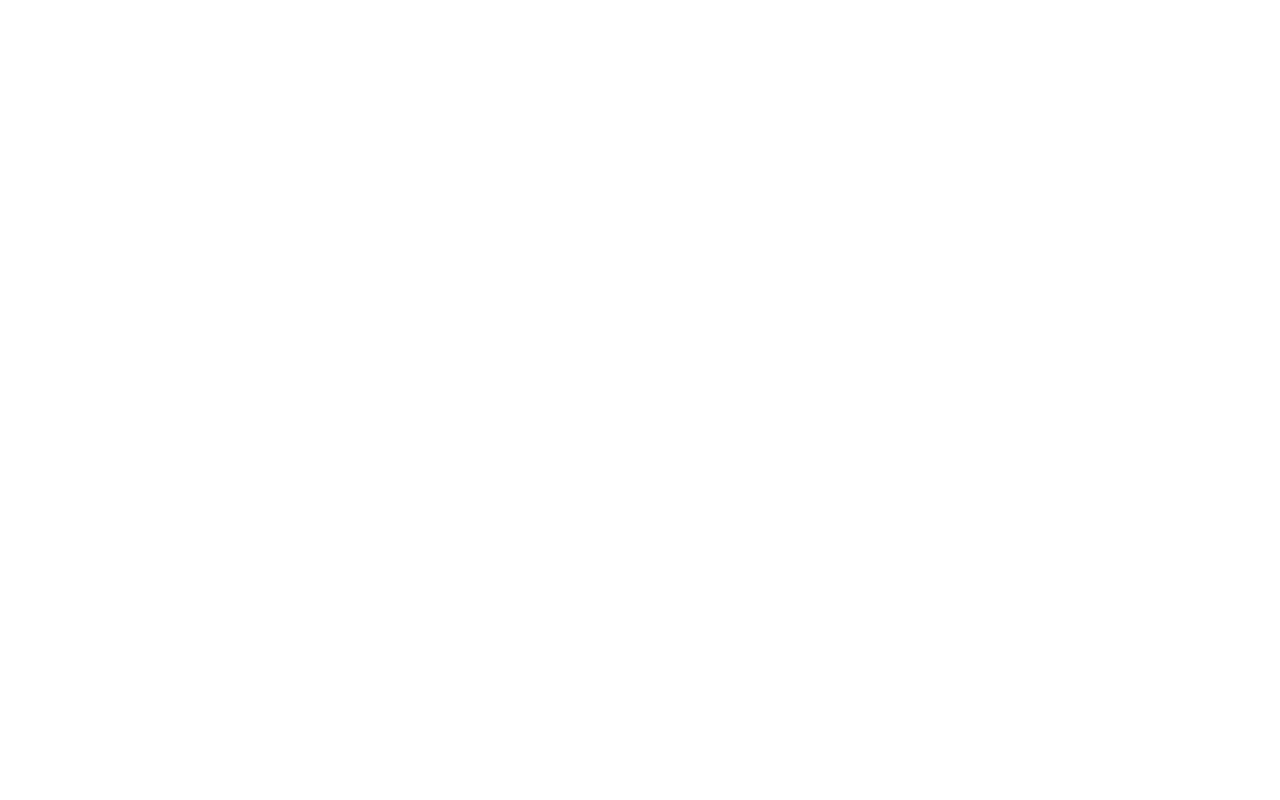
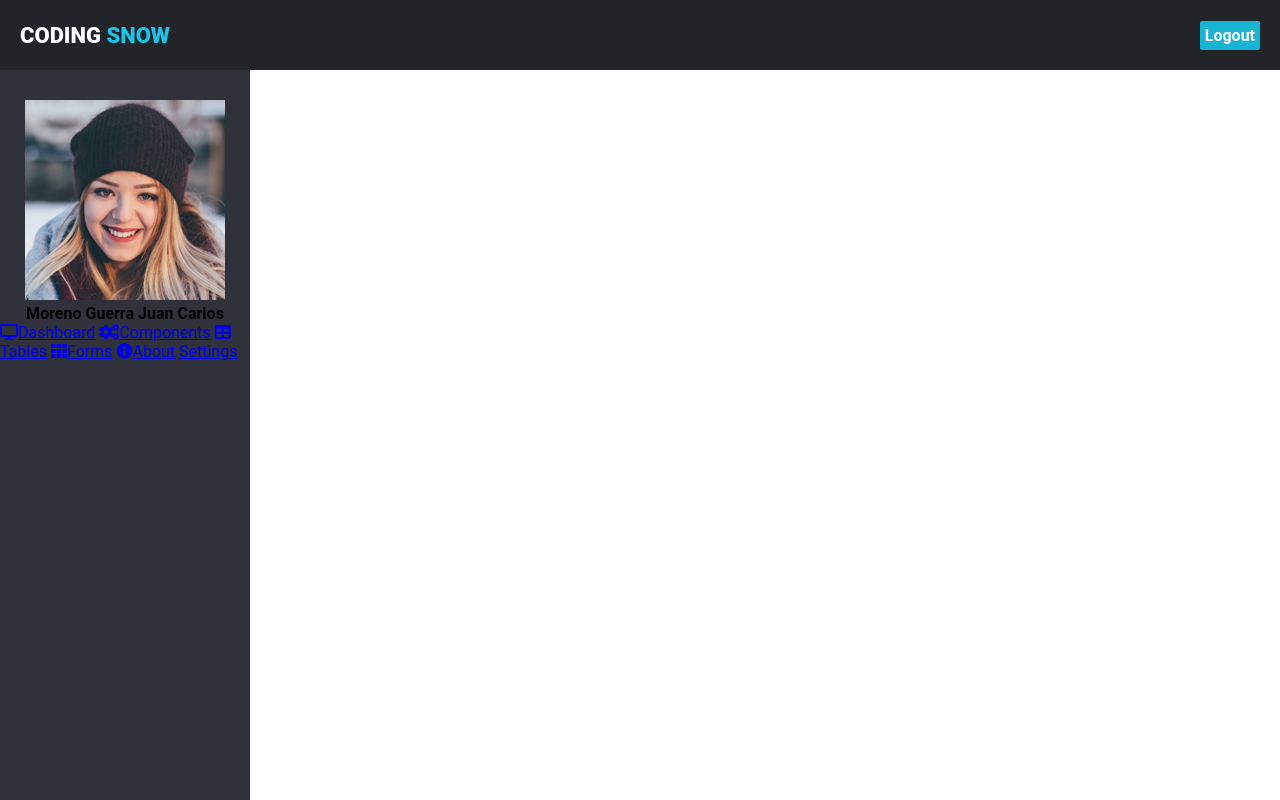
Before and after one commit to juanc159/Menu-Dashboard, a plain HTML site: page index.html in a window 1280 px wide. Drawn offline with Linux system fonts and the light colour scheme.

Commit message:
barra superior lista

```diff
--- a/index.html
+++ b/index.html
@@ -3,10 +3,35 @@
 <head>
     <meta charset="UTF-8">
     <meta name="viewport" content="width=device-width, initial-scale=1.0">
+    <link rel="stylesheet" href="https://cdnjs.cloudflare.com/ajax/libs/font-awesome/5.15.1/css/all.min.css">
     <link rel="stylesheet" href="style.css">
-    <title>Document</title>
+    <title>Sidebar Menu Dashboard</title>
 </head>
 <body>
+    <!-- header area start -->
+    <header>
+        <div class="left_area">
+            <h3>Coding <span>Snow</span></h3>
+        </div>
+        <div class="right_area">
+            <a href="#" class="logout_btn">Logout</a>
+        </div>
+    </header>
+    <!-- header area end -->
 
+    <!-- sidebar start -->
+    <div class="sidebar">
+        <center>
+            <img src="1.png" alt="profile" class="profile_image">
+            <h4>Moreno Guerra Juan Carlos</h4>
+        </center>
+        <a href="#"><i class="fas fa-desktop"></i><span>Dashboard</span></a>
+        <a href="#"><i class="fas fa-cogs"></i><span>Components</span></a>
+        <a href="#"><i class="fas fa-table"></i><span>Tables</span></a>
+        <a href="#"><i class="fas fa-th"></i><span>Forms</span></a>
+        <a href="#"><i class="fas fa-info-circle"></i><span>About</span></a>
+        <a href="#"><i class="fas fa-sliderrs-s"></i><span>Settings</span></a>
+    </div>
+    <!-- sidebar end -->
 </body>
 </html>
--- a/style.css
+++ b/style.css
@@ -0,0 +1,55 @@
+*{
+    margin: 0;
+    padding: 0;
+    font-family: "Roboto", sans-serif;
+    box-sizing: border-box;
+}
+
+header{
+    position: fixed;
+    background: #22242a;
+    padding: 20px;
+    width: 100%;
+    height: 70px;
+    display: flex;
+    align-items: center;
+    justify-content: space-between;
+}
+
+.left_area h3{
+    color: #fff;
+    margin: 0;
+    text-transform: uppercase;
+    font-size: 22px;
+    font-weight: 900;
+}
+
+.left_area span{
+    color: #1dc4e7;
+}
+
+.logout_btn{
+    padding: 5px;
+    background-color: #19b3d3;
+    text-decoration: none;
+    color: #fff;
+    border-radius: 2px;
+    font-size: 1rem;
+    font-weight: 600;
+    transition: 0.5s;
+    transition-property: background-color;
+}
+
+.logout_btn:hover{
+    background-color: #0d9dbb;
+}
+
+.sidebar{
+    background: #2f323a;
+    margin-top: 70px;
+    padding-top: 30px;
+    position: fixed;
+    left: 0;
+    width: 250px;
+    height: 100%;
+}
```
Also changed, not shown: 1.png (added), 1 other file.
